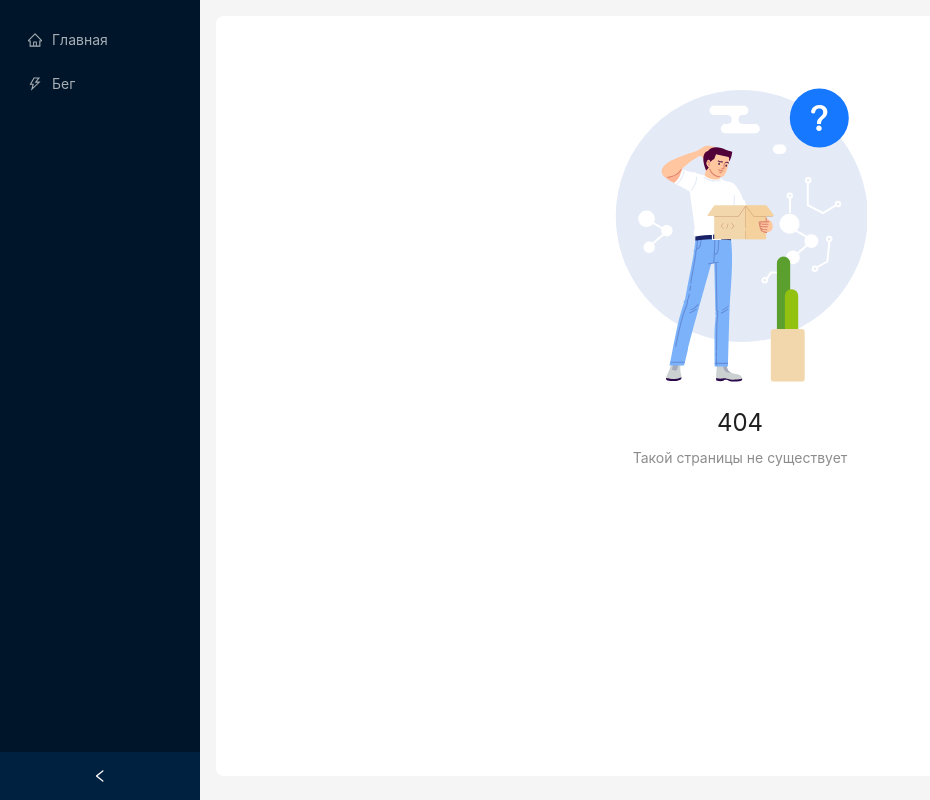
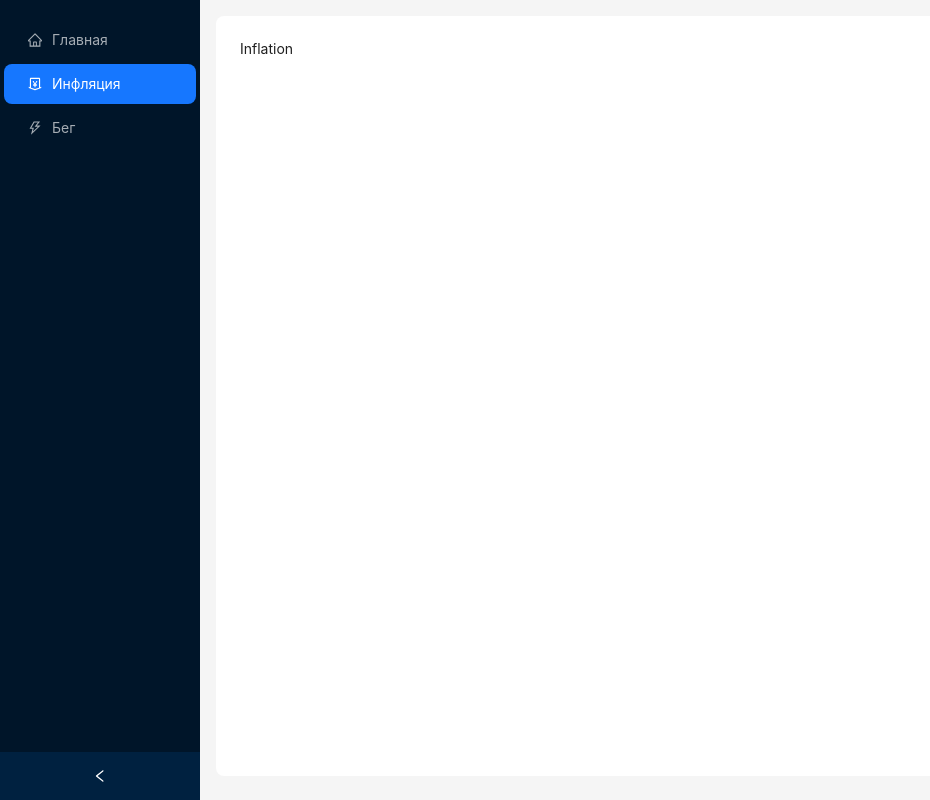
Before and after one commit to lebedev05tmn/dashboards-guap, a React (Vite) app: page /inflation in a window 1280 px wide. Before the commit this address had no page. Shown: the whole page, without its empty margins (0-930 px from the left). Built offline with nearby package versions, Linux system fonts and the light colour scheme.

Commit message:
review remark v2

```diff
--- a/src/app/router.tsx
+++ b/src/app/router.tsx
@@ -2,23 +2,27 @@
 import { createBrowserRouter } from 'react-router';
 import Home from '../modules/Home';
 import LayoutWithSidebar from '../ui/LayoutWithSidebar';
-import { HomeOutlined, ThunderboltOutlined } from '@ant-design/icons';
+import { HomeOutlined, ThunderboltOutlined, MoneyCollectOutlined } from '@ant-design/icons';
 import { Result } from 'antd';
+import Inflation from '../modules/Inflation';
 import Jogging from '../modules/Jogging';
 
 export enum Routes {
     Home = '/',
+    Inflation = '/inflation',
     Jogging = '/jogging',
     NotFound = '*',
 }
 
 export enum RouteNames {
     Home = 'Главная',
+    Inflation = 'Инфляция',
     Jogging = 'Бег',
 }
 
 export const RoutesConfig = {
     [Routes.Home]: { icon: <HomeOutlined />, name: RouteNames.Home },
+    [Routes.Inflation]: { icon: <MoneyCollectOutlined />, name: RouteNames.Inflation },
     [Routes.Jogging]: {icon: <ThunderboltOutlined />, name: RouteNames.Jogging},
 };
 
@@ -28,6 +32,7 @@ const router = createBrowserRouter([
         element: <LayoutWithSidebar />,
         children: [
             { index: true, element: <Home /> },
+            { path: Routes.Inflation, element: <Inflation /> },
             { path: Routes.Jogging, element: <Jogging />},
             {
                 path: Routes.NotFound,
--- /dev/null
+++ b/src/modules/Inflation.tsx
@@ -0,0 +1,7 @@
+import { FC } from 'react';
+
+const Inflation: FC = () => {
+    return <div>Inflation</div>;
+};
+
+export default Inflation;
```
